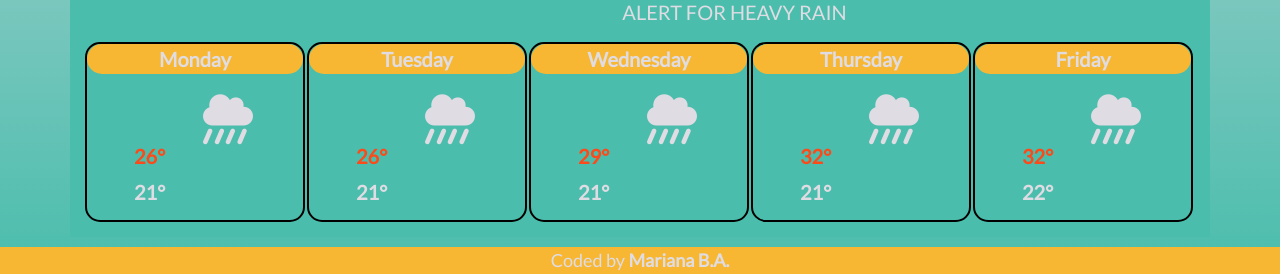
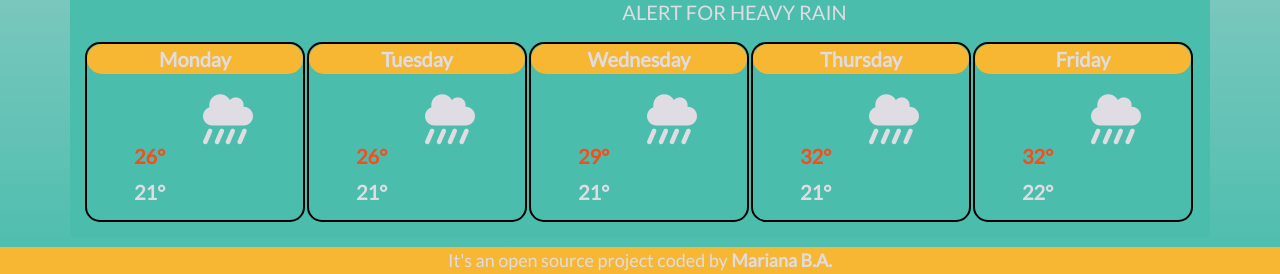
Before and after one commit to eme-digital-content/weather-app-local-basic, a website built with Parcel: page index.html in a window 1280 px wide. Shown: the part 578-852 px from the top of the page. Built offline with nearby package versions, Linux system fonts and the light colour scheme.

Commit message:
add-github-link

```diff
--- a/index.html
+++ b/index.html
@@ -159,7 +159,7 @@
       </div>
     </div>
     <footer>
-      Coded by
+      It's an <a href="https://github.com/mbellorin2/weather-app-local">open source project</a> coded by
       <strong
         ><a href="https://www.linkedin.com/in/mbellorin2/"
           >Mariana B.A.</a
```
